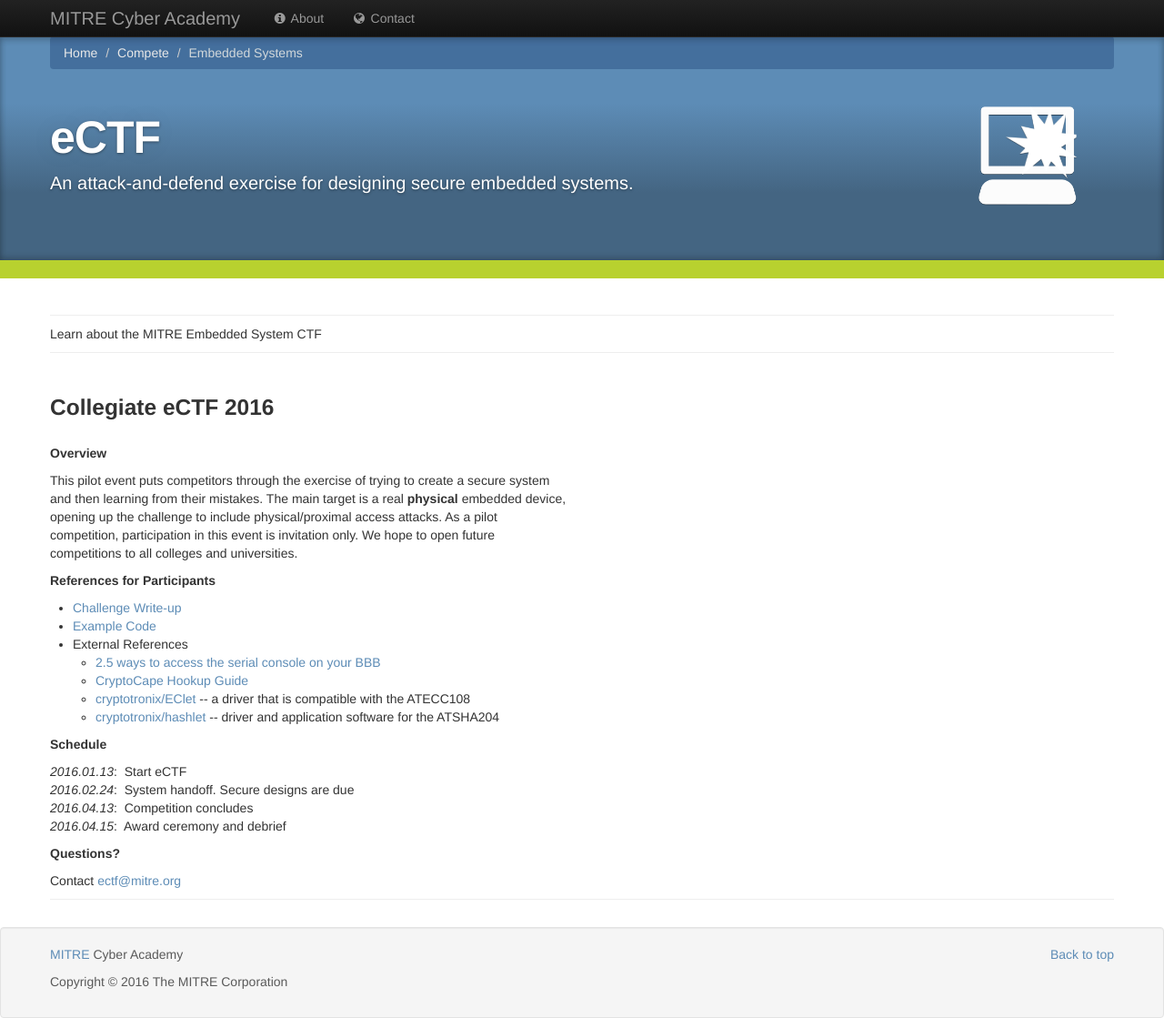
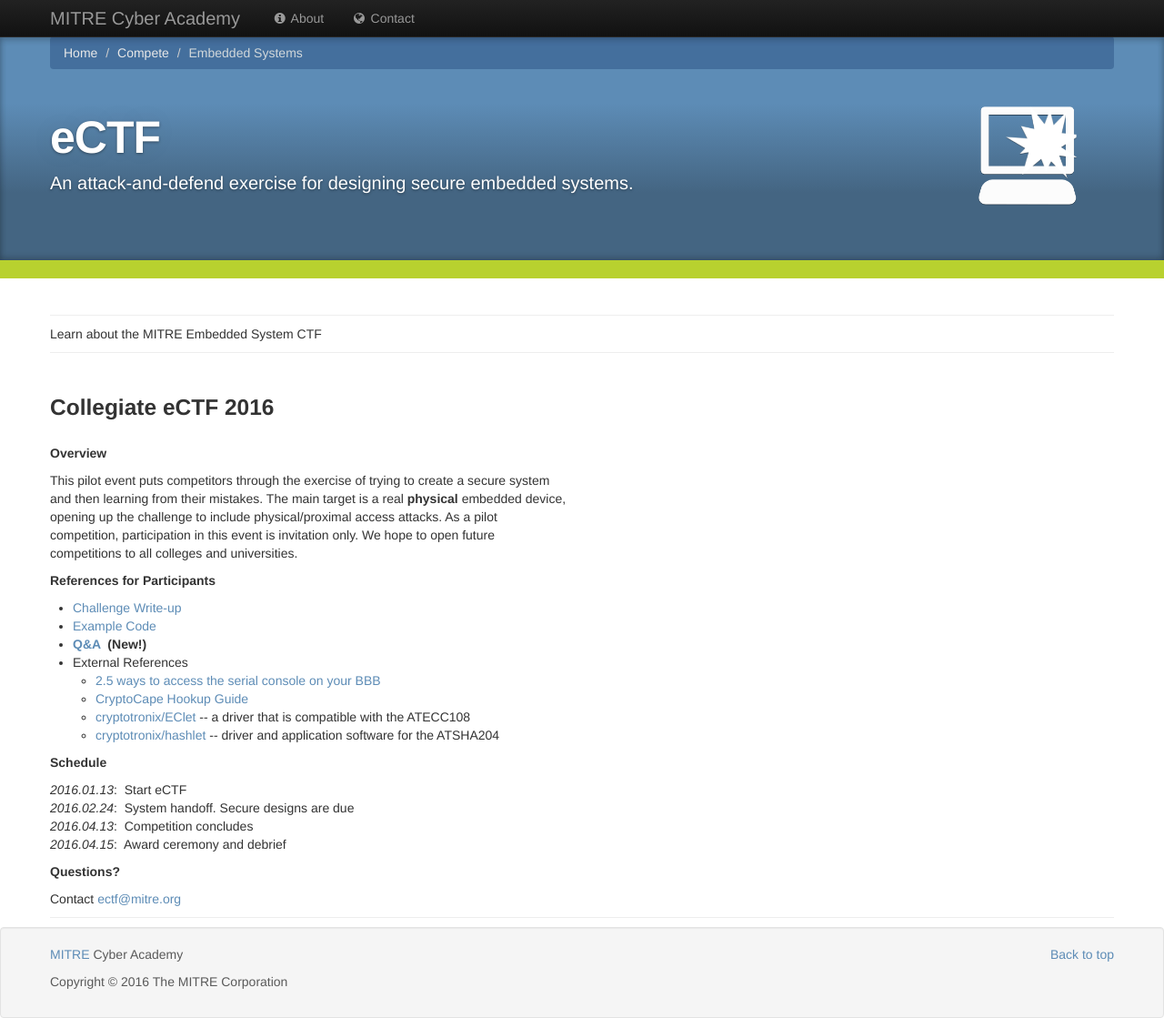
Before and after one commit to mitre-cyber-academy/mitre-cyber-academy.github.io, a Jekyll site: the page built from competitions/embedded/index.html, in a window 1280 px wide and 1119 px high. Shown: the whole window at 91% size. Built offline with Jekyll 4.4.1, drawn with Linux system fonts in a browser that asks for light colours.

Commit message:
added q&a doc

```diff
--- a/competitions/embedded/index.html
+++ b/competitions/embedded/index.html
@@ -33,6 +33,7 @@ title: MITRE Cyber Academy | Embedded
                 <h5>References for Participants</h5>
                 <p><ul><li><a href='ectf_challenge_v1.0.pdf'>Challenge Write-up</a></li>
                 <li><a href='https://github.com/mitre-cyber-academy/2016-ectf-insecure-example'>Example Code</a></li>
+                <li><b><a href='ectf_qa_v1.pdf'>Q&A</a> &nbsp;(New!)</b></li>
                 <li>External References
                     <ul>
                     <li><a href='http://dave.cheney.net/2013/09/22/two-point-five-ways-to-access-the-serial-console-on-your-beaglebone-black'>2.5 ways to access the serial console on your BBB</a>
```
Also changed, not shown: 1 other file.
